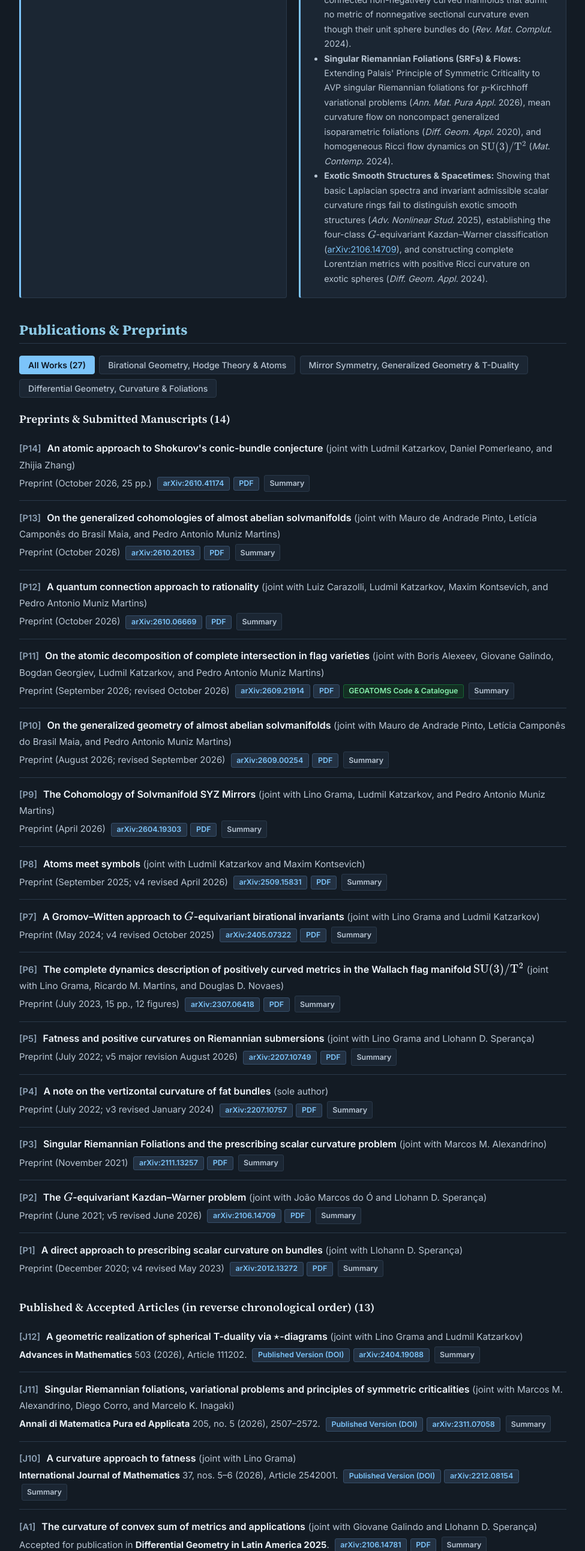
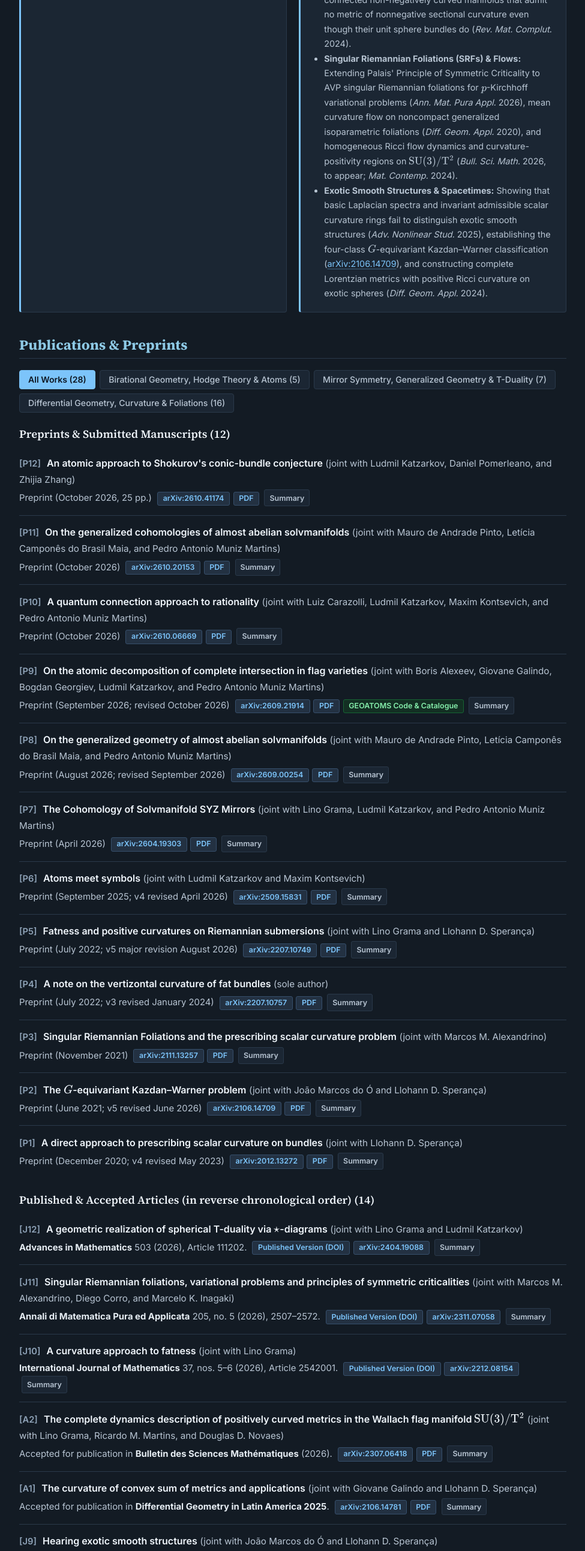
Before and after one commit to leonardofcavenaghi/leonardofcavenaghi.github.io, a plain HTML site: page research.html in a window 1280 px wide. Shown: the part 1632-4218 px from the top of the page at 60% size, without its empty margins (152-1127 px from the left). Drawn offline with nearby package versions, Linux system fonts and the light colour scheme.

Commit message:
Update publications, CV, and GEOATOMS metrics: remove withdrawn preprint, record Bulletin des Sciences Mathématiques acceptance, polish math & SEO

```diff
--- a/research.html
+++ b/research.html
@@ -5,6 +5,7 @@
   <meta name="viewport" content="width=device-width, initial-scale=1.0">
   <title>Research &amp; Publications — Leonardo Francisco Cavenaghi</title>
   <meta name="description" content="Research overview, publications, preprints, and theses of Leonardo Francisco Cavenaghi in Birational & Algebraic Geometry, Theory of Atoms, Differential Geometry, and Mathematical Physics.">
+  <link rel="canonical" href="https://leonardofcavenaghi.github.io/research.html" />
   <link rel="preconnect" href="https://fonts.googleapis.com">
   <link rel="preconnect" href="https://fonts.gstatic.com" crossorigin>
   <link href="https://fonts.googleapis.com/css2?family=Inter:wght@400;500;600;700&family=Source+Serif+4:ital,opsz,wght@0,8..60,400;0,8..60,600;0,8..60,700;1,8..60,400&display=swap" rel="stylesheet">
@@ -60,7 +61,7 @@
           I contribute to the development of <a href="geoatoms.html"><strong>GEOATOMS</strong></a> (<a href="https://leonardofcavenaghi.github.io/atomicdecompositions/" target="_blank">website &amp; catalogue</a> &middot; <a href="https://github.com/leonardofcavenaghi/atomicdecompositions" target="_blank">GitHub</a>), an open computational suite and symbolic catalogue in Python/SageMath (<code>gwflags</code>, <code>gwtoric</code>, <code>gwapp</code>) supporting the Theory of Atoms program.
         </p>
         <p style="margin-top:0.5rem;">
-          The software computes genus-zero Gromov–Witten invariants and small quantum multiplication operators $c_1(TX)\star$ for generalized flag varieties $G/P$, toric varieties, and supported complete intersections via Graber–Pandharipande virtual localization, Billey's formula, center-rooted AHU tree hashing, and exact two-point rational evaluation. For complete intersections, the returned ambient operator acts on the flag-ambient sector, and the catalogue documents the precise hypotheses required to extract full atomic decompositions across 131+ computed examples.
+          The software computes genus-zero Gromov–Witten invariants and small quantum multiplication operators $c_1(TX)\star$ for generalized flag varieties $G/P$, toric varieties, and supported complete intersections via Graber–Pandharipande virtual localization, Billey's formula, center-rooted AHU tree hashing, and exact two-point rational evaluation. For complete intersections, the returned ambient operator acts on the flag- or toric-ambient cohomology sector, and the catalogue documents the precise hypotheses required to extract full atomic decompositions across 364 precomputed geometric presentations.
         </p>
       </div>
 
@@ -82,7 +83,7 @@
         <ul style="font-size:0.9rem; color:var(--text-muted); padding-left:1.2rem; margin:0.35rem 0 0;">
           <li><strong>Cheeger Deformations &amp; $\star$-Diagrams:</strong> Introducing $\star$-diagrams (<em>IMRN</em>, 2020) and sharp curvature estimates for Cheeger deformations on $G$-manifolds and fiber bundles (<em>Collect. Math.</em> 2024 — <em>Distinguished Paper Award</em>; <em>Adv. Geom.</em> 2022; <em>São Paulo J. Math. Sci.</em> 2023).</li>
           <li><strong>Fat Submersions &amp; Symmetric Spaces:</strong> Structural classification and dual-foliation rigidity of fat Riemannian submersions (<em>Internat. J. Math.</em> 2026); intrinsic fatness, weakly nonnegative curvature (WNN) for positively curved submersions, and $A$-Clifford / $3$-Sasakian rigidity on $\mathrm{S}^3$- and $\mathrm{SO}(3)$-principal bundles (<a href="https://arxiv.org/abs/2207.10749" target="_blank">arXiv:2207.10749</a>); and realizing classical symmetric spaces as cotangent bundles of symmetric flag manifolds to construct vector bundles over simply connected non-negatively curved manifolds that admit no metric of nonnegative sectional curvature even though their unit sphere bundles do (<em>Rev. Mat. Complut.</em> 2024).</li>
-          <li><strong>Singular Riemannian Foliations (SRFs) &amp; Flows:</strong> Extending Palais' Principle of Symmetric Criticality to AVP singular Riemannian foliations for $p$-Kirchhoff variational problems (<em>Ann. Mat. Pura Appl.</em> 2026), mean curvature flow on noncompact generalized isoparametric foliations (<em>Diff. Geom. Appl.</em> 2020), and homogeneous Ricci flow dynamics on $\mathrm{SU}(3)/\mathrm{T}^2$ (<em>Mat. Contemp.</em> 2024).</li>
+          <li><strong>Singular Riemannian Foliations (SRFs) &amp; Flows:</strong> Extending Palais' Principle of Symmetric Criticality to AVP singular Riemannian foliations for $p$-Kirchhoff variational problems (<em>Ann. Mat. Pura Appl.</em> 2026), mean curvature flow on noncompact generalized isoparametric foliations (<em>Diff. Geom. Appl.</em> 2020), and homogeneous Ricci flow dynamics and curvature-positivity regions on $\mathrm{SU}(3)/\mathrm{T}^2$ (<em>Bull. Sci. Math.</em> 2026, to appear; <em>Mat. Contemp.</em> 2024).</li>
           <li><strong>Exotic Smooth Structures &amp; Spacetimes:</strong> Showing that basic Laplacian spectra and invariant admissible scalar curvature rings fail to distinguish exotic smooth structures (<em>Adv. Nonlinear Stud.</em> 2025), establishing the four-class $G$-equivariant Kazdan–Warner classification (<a href="https://arxiv.org/abs/2106.14709" target="_blank">arXiv:2106.14709</a>), and constructing complete Lorentzian metrics with positive Ricci curvature on exotic spheres (<em>Diff. Geom. Appl.</em> 2024).</li>
         </ul>
       </div>
@@ -91,18 +92,18 @@
     <!-- Filter Controls -->
     <h2>Publications &amp; Preprints</h2>
     <div class="filter-bar">
-      <button class="filter-btn active" onclick="filterPubs('all', this)">All Works (27)</button>
-      <button class="filter-btn" onclick="filterPubs('atoms', this)">Birational Geometry, Hodge Theory &amp; Atoms</button>
-      <button class="filter-btn" onclick="filterPubs('physics', this)">Mirror Symmetry, Generalized Geometry &amp; T-Duality</button>
-      <button class="filter-btn" onclick="filterPubs('diffgeom', this)">Differential Geometry, Curvature &amp; Foliations</button>
+      <button class="filter-btn active" onclick="filterPubs('all', this)">All Works (28)</button>
+      <button class="filter-btn" onclick="filterPubs('atoms', this)">Birational Geometry, Hodge Theory &amp; Atoms (5)</button>
+      <button class="filter-btn" onclick="filterPubs('physics', this)">Mirror Symmetry, Generalized Geometry &amp; T-Duality (7)</button>
+      <button class="filter-btn" onclick="filterPubs('diffgeom', this)">Differential Geometry, Curvature &amp; Foliations (16)</button>
     </div>
 
     <!-- PREPRINTS -->
-    <h3>Preprints &amp; Submitted Manuscripts (14)</h3>
+    <h3>Preprints &amp; Submitted Manuscripts (12)</h3>
     <ol class="pub-list">
 
       <li class="pub-item" data-area="atoms">
-        <span class="pub-number">[P14]</span>
+        <span class="pub-number">[P12]</span>
         <span class="pub-title">An atomic approach to Shokurov's conic-bundle conjecture</span>
         <span class="pub-authors">(joint with Ludmil Katzarkov, Daniel Pomerleano, and Zhijia Zhang)</span>
         <div class="pub-venue">
@@ -119,7 +120,7 @@
       </li>
 
       <li class="pub-item" data-area="physics">
-        <span class="pub-number">[P13]</span>
+        <span class="pub-number">[P11]</span>
         <span class="pub-title">On the generalized cohomologies of almost abelian solvmanifolds</span>
         <span class="pub-authors">(joint with Mauro de Andrade Pinto, Letícia Camponês do Brasil Maia, and Pedro Antonio Muniz Martins)</span>
         <div class="pub-venue">
@@ -136,7 +137,7 @@
       </li>
 
       <li class="pub-item" data-area="atoms">
-        <span class="pub-number">[P12]</span>
+        <span class="pub-number">[P10]</span>
         <span class="pub-title">A quantum connection approach to rationality</span>
         <span class="pub-authors">(joint with Luiz Carazolli, Ludmil Katzarkov, Maxim Kontsevich, and Pedro Antonio Muniz Martins)</span>
         <div class="pub-venue">
@@ -153,7 +154,7 @@
       </li>
 
       <li class="pub-item" data-area="atoms">
-        <span class="pub-number">[P11]</span>
+        <span class="pub-number">[P9]</span>
         <span class="pub-title">On the atomic decomposition of complete intersection in flag varieties</span>
         <span class="pub-authors">(joint with Boris Alexeev, Giovane Galindo, Bogdan Georgiev, Ludmil Katzarkov, and Pedro Antonio Muniz Martins)</span>
         <div class="pub-venue">
@@ -171,7 +172,7 @@
       </li>
 
       <li class="pub-item" data-area="physics">
-        <span class="pub-number">[P10]</span>
+        <span class="pub-number">[P8]</span>
         <span class="pub-title">On the generalized geometry of almost abelian solvmanifolds</span>
         <span class="pub-authors">(joint with Mauro de Andrade Pinto, Letícia Camponês do Brasil Maia, and Pedro Antonio Muniz Martins)</span>
         <div class="pub-venue">
@@ -188,7 +189,7 @@
       </li>
 
       <li class="pub-item" data-area="physics">
-        <span class="pub-number">[P9]</span>
+        <span class="pub-number">[P7]</span>
         <span class="pub-title">The Cohomology of Solvmanifold SYZ Mirrors</span>
         <span class="pub-authors">(joint with Lino Grama, Ludmil Katzarkov, and Pedro Antonio Muniz Martins)</span>
         <div class="pub-venue">
@@ -205,7 +206,7 @@
       </li>
 
       <li class="pub-item" data-area="atoms">
-        <span class="pub-number">[P8]</span>
+        <span class="pub-number">[P6]</span>
         <span class="pub-title">Atoms meet symbols</span>
         <span class="pub-authors">(joint with Ludmil Katzarkov and Maxim Kontsevich)</span>
         <div class="pub-venue">
@@ -217,40 +218,6 @@
           <details class="abstract-toggle">
             <summary>Summary</summary>
             <div class="pub-summary">Unifies the Katzarkov–Kontsevich–Pantev–Yu theory of Hodge atoms with the Kontsevich–Pestun–Tschinkel theory of modular symbols to construct invariants in $G$-equivariant birational geometry. Initiates the theory of Chen–Ruan atoms and, assuming the blow-up formula for quantum Chen–Ruan cohomology, outlines how to extend atom theory to global quotient orbifolds $[X/G]$. Independently develops a purely geometric class of invariants for $\mathbb{Z}/2$- and $\mathbb{Z}/3$-actions on surfaces and threefolds, producing new examples of non-$G$-linearizable actions on projective varieties.</div>
-          </details>
-        </div>
-      </li>
-
-      <li class="pub-item" data-area="atoms">
-        <span class="pub-number">[P7]</span>
-        <span class="pub-title">A Gromov–Witten approach to $G$-equivariant birational invariants</span>
-        <span class="pub-authors">(joint with Lino Grama and Ludmil Katzarkov)</span>
-        <div class="pub-venue">
-          Preprint (May 2024; v4 revised October 2025)
-          <span class="badge-row">
-            <a href="https://arxiv.org/abs/2405.07322" class="badge" target="_blank">arXiv:2405.07322</a>
-            <a href="https://arxiv.org/pdf/2405.07322" class="badge" target="_blank">PDF</a>
-          </span>
-          <details class="abstract-toggle">
-            <summary>Summary</summary>
-            <div class="pub-summary">Programmatic manuscript connecting Chen–Ruan cohomology and orbifold constructions of Lupercio–Uribe with the $G$-equivariant birational invariants of Kontsevich, Kresch, Pestun, and Tschinkel, outlining how combining these tools with the theory of atoms leads to a framework for equivariant atoms and links with smooth invariants such as Kervaire–Milnor invariants.</div>
-          </details>
-        </div>
-      </li>
-
-      <li class="pub-item" data-area="diffgeom">
-        <span class="pub-number">[P6]</span>
-        <span class="pub-title">The complete dynamics description of positively curved metrics in the Wallach flag manifold $\mathrm{SU}(3)/\mathrm{T}^2$</span>
-        <span class="pub-authors">(joint with Lino Grama, Ricardo M. Martins, and Douglas D. Novaes)</span>
-        <div class="pub-venue">
-          Preprint (July 2023, 15 pp., 12 figures)
-          <span class="badge-row">
-            <a href="https://arxiv.org/abs/2307.06418" class="badge" target="_blank">arXiv:2307.06418</a>
-            <a href="https://arxiv.org/pdf/2307.06418" class="badge" target="_blank">PDF</a>
-          </span>
-          <details class="abstract-toggle">
-            <summary>Summary</summary>
-            <div class="pub-summary">Describes all curvature-positivity regions (from positive sectional and intermediate Ricci curvature to positive scalar curvature) inside the normalized simplex $x+y+z=1$ of invariant metrics on the Wallach flag manifold $\mathrm{SU}(3)/\mathrm{T}^2$, analyzing curvature sign preservation and escape under the projected homogeneous Ricci flow as well as induced evolutions on fiber bundles over $\mathrm{SU}(3)/\mathrm{T}^2$.</div>
           </details>
         </div>
       </li>
@@ -343,7 +310,7 @@
     </ol>
 
     <!-- PUBLISHED & ACCEPTED ARTICLES -->
-    <h3>Published &amp; Accepted Articles (in reverse chronological order) (13)</h3>
+    <h3>Published &amp; Accepted Articles (in reverse chronological order) (14)</h3>
     <ol class="pub-list">
 
       <li class="pub-item" data-area="physics">
@@ -393,6 +360,23 @@
           <details class="abstract-toggle">
             <summary>Summary</summary>
             <div class="pub-summary">Explores the structural implications of fat Riemannian submersions, focusing on those with non-negative sectional curvature. Classifies their fibers as symmetric spaces, establishes an isometric correspondence between fat foliations and coset foliations on Lie groups, and proves rigidity theorems for dual foliations associated with fat submersions.</div>
+          </details>
+        </div>
+      </li>
+
+      <li class="pub-item" data-area="diffgeom">
+        <span class="pub-number">[A2]</span>
+        <span class="pub-title">The complete dynamics description of positively curved metrics in the Wallach flag manifold $\mathrm{SU}(3)/\mathrm{T}^2$</span>
+        <span class="pub-authors">(joint with Lino Grama, Ricardo M. Martins, and Douglas D. Novaes)</span>
+        <div class="pub-venue">
+          Accepted for publication in <strong>Bulletin des Sciences Mathématiques</strong> (2026).
+          <span class="badge-row">
+            <a href="https://arxiv.org/abs/2307.06418" class="badge" target="_blank">arXiv:2307.06418</a>
+            <a href="https://arxiv.org/pdf/2307.06418" class="badge" target="_blank">PDF</a>
+          </span>
+          <details class="abstract-toggle">
+            <summary>Summary</summary>
+            <div class="pub-summary">Describes all curvature-positivity regions (from positive sectional and intermediate Ricci curvature to positive scalar curvature) inside the normalized simplex $x+y+z=1$ of invariant metrics on the Wallach flag manifold $\mathrm{SU}(3)/\mathrm{T}^2$, analyzing curvature sign preservation and escape under the projected homogeneous Ricci flow as well as induced evolutions on fiber bundles over $\mathrm{SU}(3)/\mathrm{T}^2$.</div>
           </details>
         </div>
       </li>
```
Also changed, not shown: cv.html (+1 -0 lines), geoatoms.html (+5 -4 lines), index.html (+4 -3 lines), sitemap.xml (+7 -7 lines), talks.html (+2 -1 lines), teaching.html (+2 -1 lines), 2 other files.
